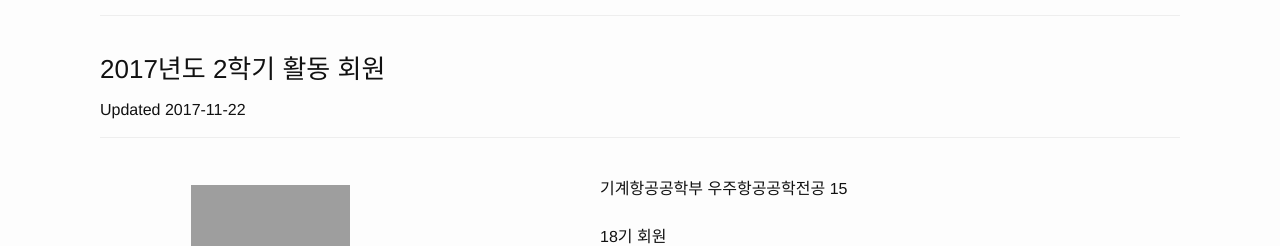
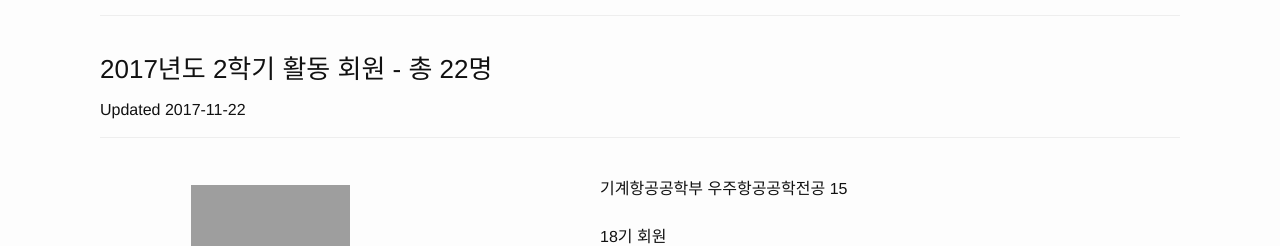
Before and after one commit to Hanaro2021/hanaro.github.io, a Jekyll site: the page built from _pages/2.members.md, in a window 1280 px wide. Shown: the part 682-928 px from the top of the page. Built offline with Jekyll 4.4.1, drawn with Linux system fonts in a browser that asks for light colours; nearby versions of some CDN libraries; grey boxes are pictures that could not be loaded.

Commit message:
Update 2.members.md

```diff
--- a/_pages/2.members.md
+++ b/_pages/2.members.md
@@ -10,7 +10,7 @@ permalink: /members/
 * * *
 
 <br/>
-<h3>2017년도 2학기 활동 회원</h3>
+<h3>2017년도 2학기 활동 회원 - 총 22명</h3>
 
 Updated 2017-11-22<br/>
 * * *
```
